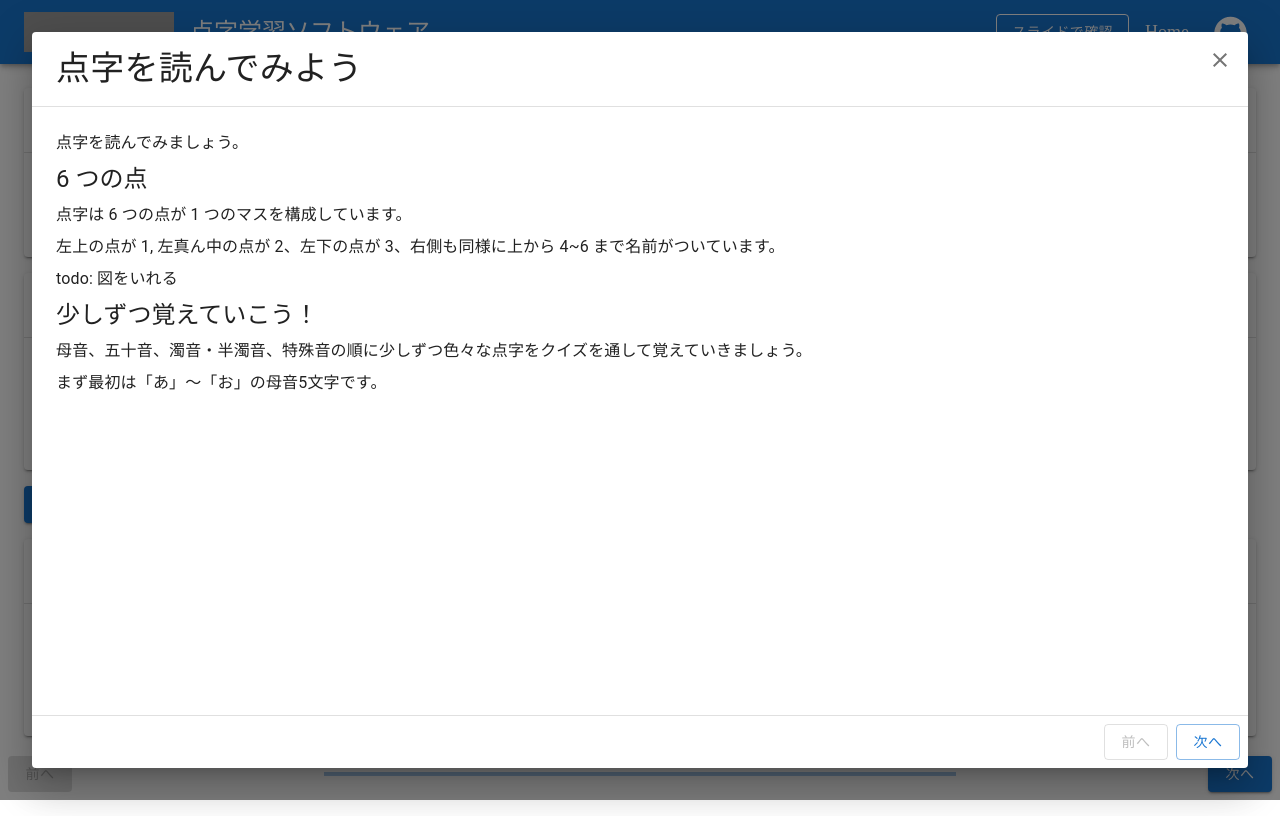
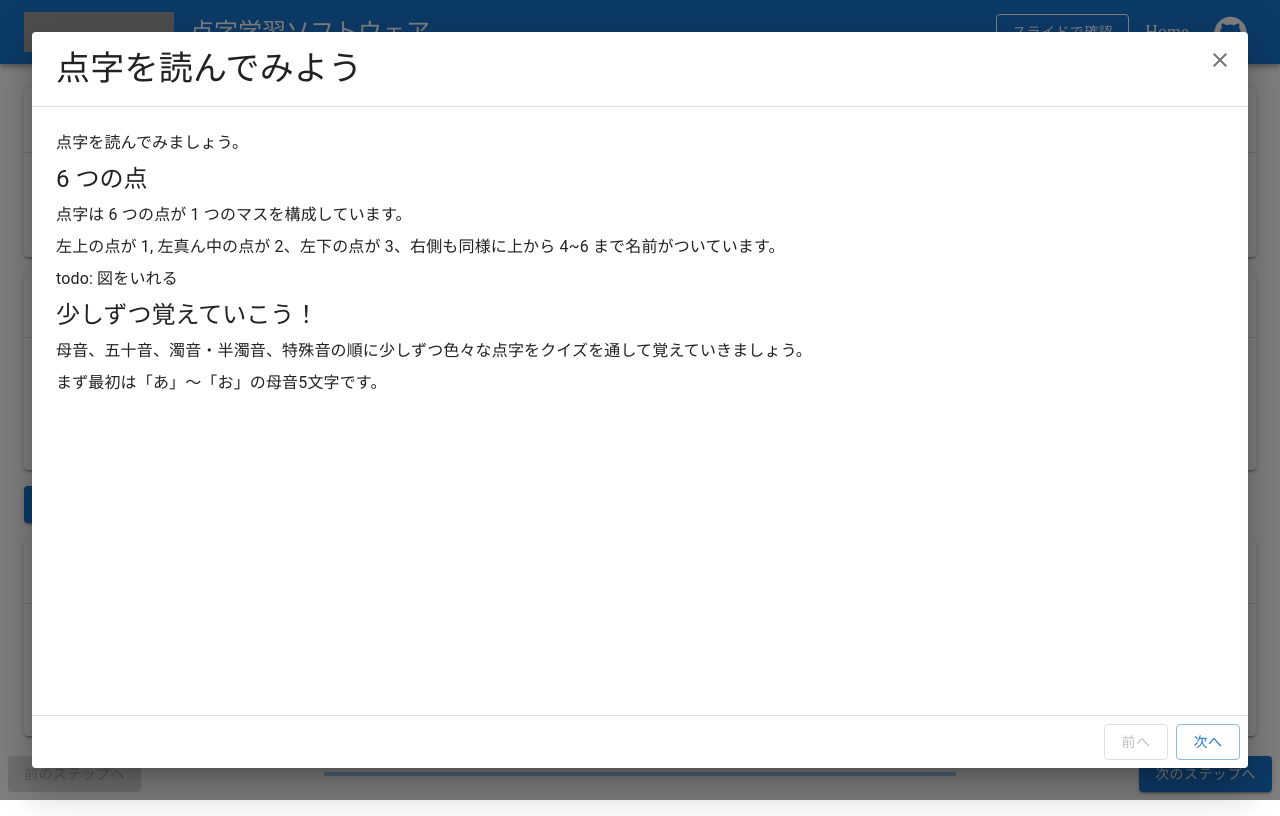
Before and after one commit to ut-code/dot-tutor, a Next.js app in the folder learn/: page /read in a window 1280 px wide. Built offline with nearby package versions, Linux system fonts and the light colour scheme; grey boxes are pictures that could not be loaded.

Commit message:
changed bottom stepper

```diff
--- a/learn/src/components/BottomStepper.tsx
+++ b/learn/src/components/BottomStepper.tsx
@@ -29,7 +29,7 @@ export default function BottomStepper({
               }
             }}
           >
-            前へ
+            前のステップへ
           </Button>
         }
         nextButton={
@@ -43,7 +43,7 @@ export default function BottomStepper({
                 }
               }}
             >
-              次へ
+              次のステップへ
             </Button>
           ) : (
             <Button
```
